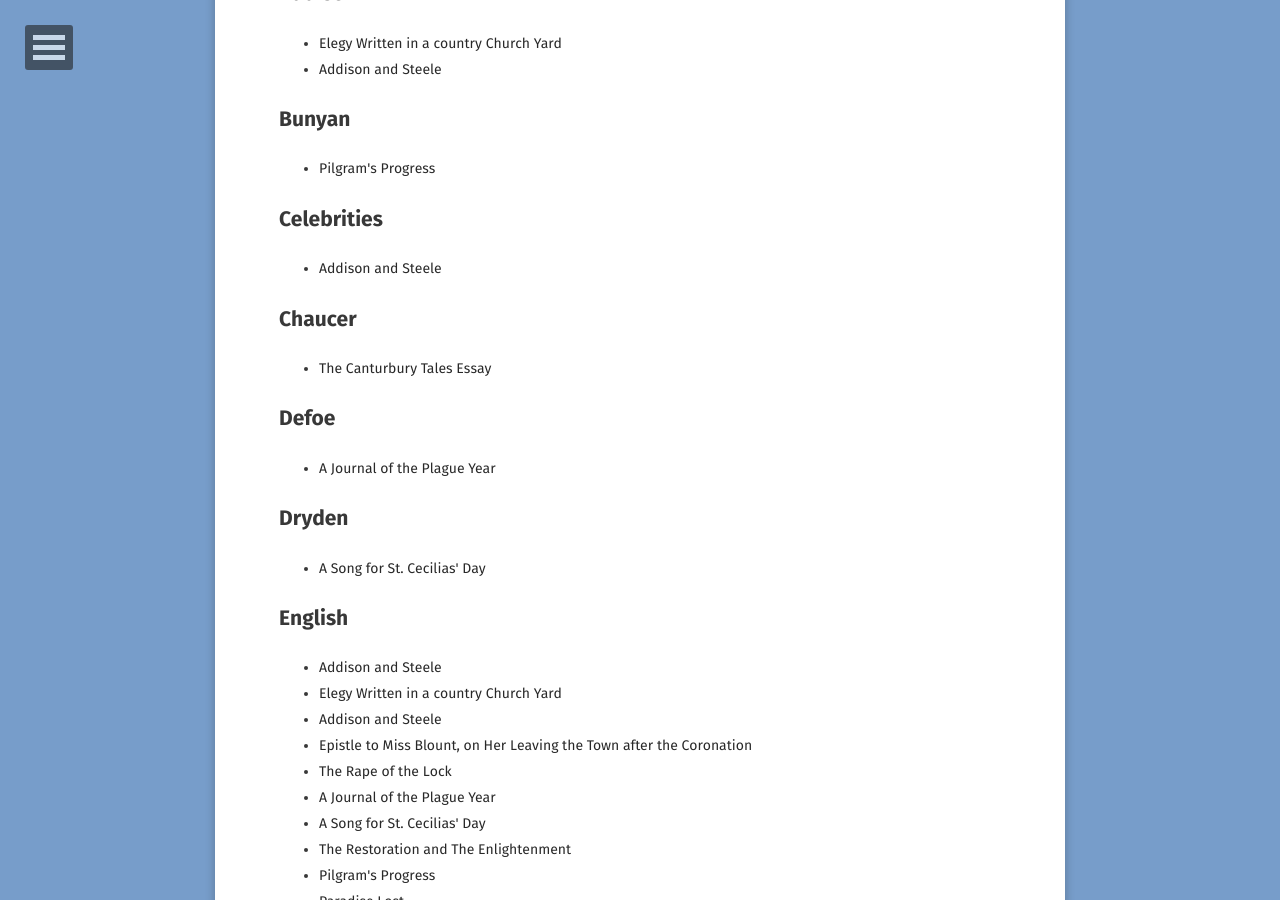
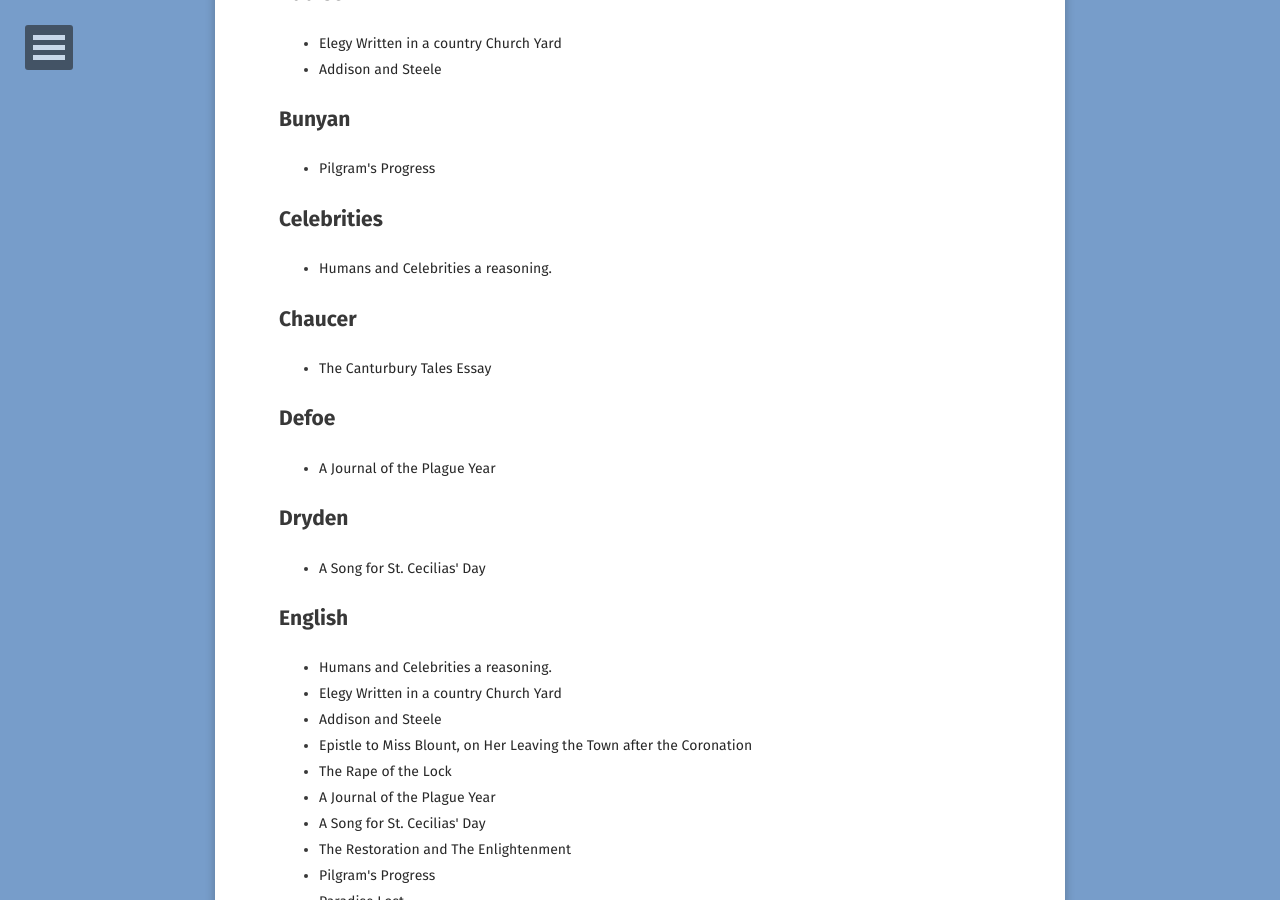
Before and after one commit to EthenStrine/site, a Jekyll site: the page built from tags/index.html, in a window 1280 px wide and 900 px high, scrolled down 491 px. Built offline with Jekyll 4.4.1, drawn with Linux system fonts in a browser that asks for light colours; some web fonts are replaced; some of the changed text lies outside the part shown.

Commit message:
Update 2019-03-04-english-project.md

```diff
--- a/_posts/2019-03-04-english-project.md
+++ b/_posts/2019-03-04-english-project.md
@@ -1,6 +1,6 @@
 ---
 layout: post
-title:  "Addison and Steele"
+title:  "Humans and Celebrities a reasoning."
 date:   2019-04-17
 excerpt: "Humans are a social species, and we instinctively follow a social hierarchy. Deep down us humans have the basic need become the leader of the pack, or rather the social leaders."
 project: true
```
